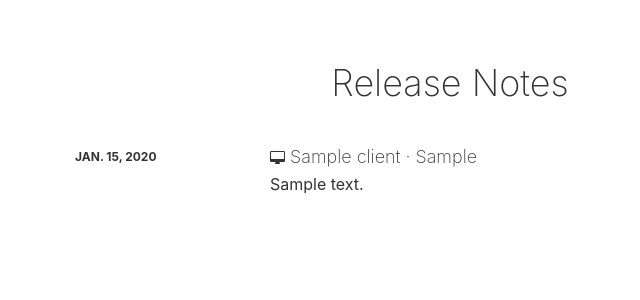
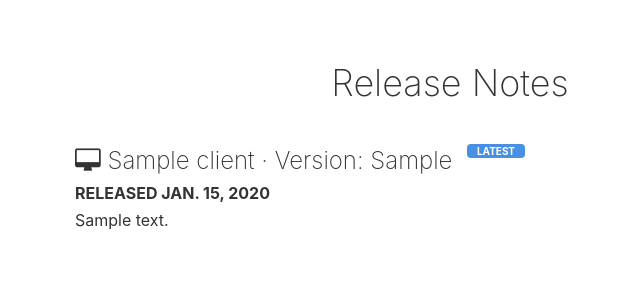
Before and after one commit to nickromano/product-release-notes, a Django app: page / in a window 1280 px wide. Shown: the top 300 px of the page, without its empty margins (190-830 px from the left). Run offline with Django 3.2, Linux system fonts and the light colour scheme; tables that the repository leaves empty hold one stand-in row (values such as "Sample post"); some libraries are stand-ins or nearby versions.

Commit message:
Update styling

```diff
--- a/product_release_notes/templates/release_notes/base.html
+++ b/product_release_notes/templates/release_notes/base.html
@@ -39,6 +39,9 @@
 	.font-light {
 		font-weight: 200;
 	}
+	.font-bold {
+		font-weight: bold;
+	}
 
 	.text-center {
 		text-align: center;
@@ -49,6 +52,14 @@
 	.text-small {
 		font-size: 12px;
 		font-weight: 700;
+	}
+
+	.release-note {
+		border-bottom: 1px solid #ccc;
+		margin-bottom: 14px;
+	}
+	.row:last-child .release-note {
+		border-bottom: 0;
 	}
 	</style>
 
--- a/product_release_notes/templates/release_notes/list.html
+++ b/product_release_notes/templates/release_notes/list.html
@@ -6,13 +6,23 @@
 	{% release_notes_feed %}
 
 	<style type="text/css">
-		/* Page Specific */
-		.release-note {
-			border-bottom: 1px solid #ccc;
-			margin-bottom: 14px;
+		.latest-label {
+			text-transform: uppercase;
+			background: #4a90e2;
+			border-color: #4a90e2;
+			color: white;
+			padding: 0px 10px;
+			font-size: 10px;
+			font-weight: bold;
+			border-radius: 4px;
+			margin: 0 10px;
+			vertical-align: top;
 		}
-		.row:last-child .release-note {
-			border-bottom: 0;
+		.release-note-row .latest-label {
+			display: none;
+		}
+		.release-note-row:first-child .latest-label {
+			display: inline-block;
 		}
 		.markdown p {
 			white-space: pre-wrap;
@@ -34,19 +44,20 @@
 		<div class="row">
 			<div class="col-md-8 col-md-offset-2">
 				{% for release_note in release_notes %}
-					<div class="row">
-						{% ifchanged %}
-							<div class="col-sm-3 text-upper text-small m-t-sm">
-								{{ release_note.release_date }}
-							</div>
-						{% endifchanged %}
-						<div class="col-sm-9 {% ifchanged release_note.release_date %}{% else %}col-sm-offset-3{% endifchanged %}">
-							<div class="release-note">
-								<p class="m-b-sm font-light" style="font-size: 18px;">
-									<i style="font-size: 14px;" class="fa fa-{{ release_note.client.icon }}"></i>
-									{{ release_note.client.name }}
-									{% if release_note.version %} &middot; {{ release_note.version }}{% endif %}
-								</p>
+					<div class="row release-note-row">
+						<div class="col-sm-12">
+							<div class="release-note m-b-lg">
+								<div class="release-note-header m-b-sm">
+									<p class="font-light" style="font-size: 24px; margin-bottom: 0; display: inline-block;">
+										<i class="fa fa-{{ release_note.client.icon }}"></i>
+										{{ release_note.client.name }}
+										{% if release_note.version %} &middot; Version: {{ release_note.version }}{% endif %}
+									</p>
+									<span class="latest-label">Latest</span>
+								</div>
+								<div class="text-upper font-bold m-b-sm">
+										Released {{ release_note.release_date }}
+									</div>
 								<div class="markdown">
 									{{ release_note.notes|from_markdown }}
 								</div>
```
